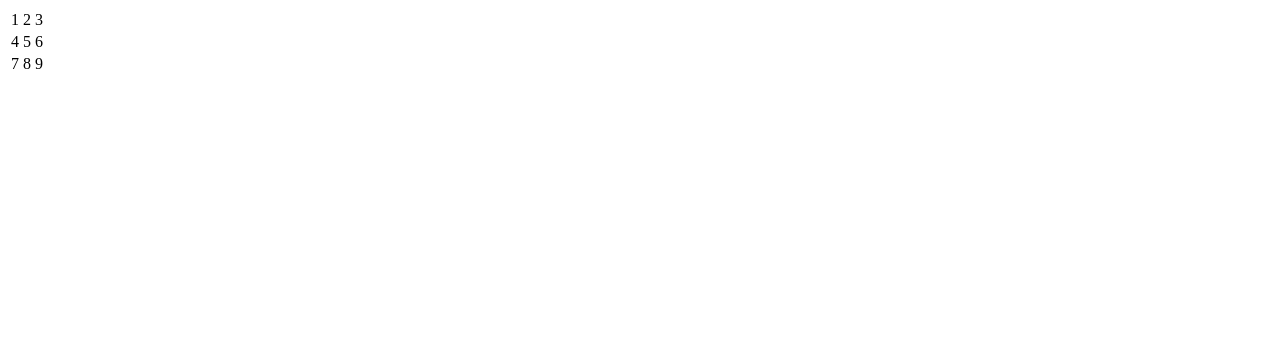
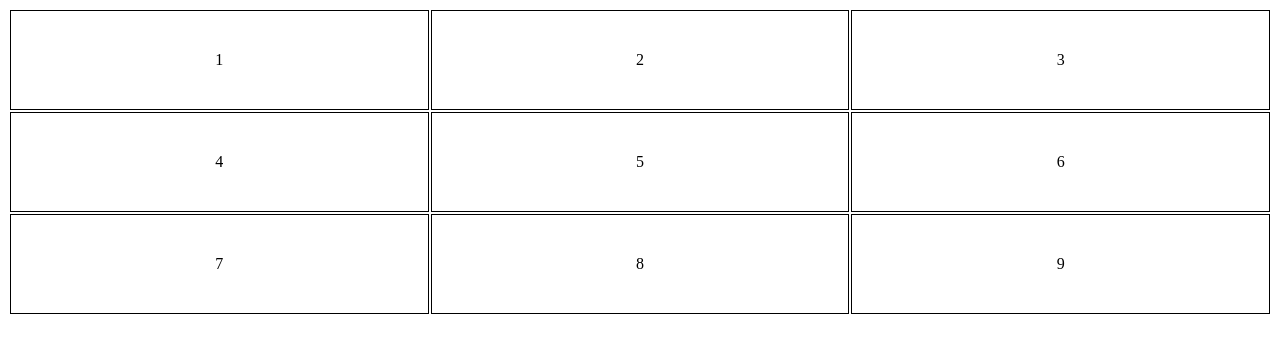
Before and after one commit to dOMARo19/tables, a plain HTML site: page table1.html in a window 1280 px wide. Drawn offline with Linux system fonts and the light colour scheme.

Commit message:
tablestyle

```diff
--- a/style.css
+++ b/style.css
@@ -0,0 +1,11 @@
+* {
+    box-sizing: border-box;
+}
+.table1 {
+    width: 100%;
+    text-align: center;
+}
+.td-table1 {
+    border: 1px solid black;
+    height: 100px;
+}
--- a/table1.html
+++ b/table1.html
@@ -7,21 +7,21 @@
     <link rel="stylesheet" href="style.css">
 </head>
 <body>
-    <table>
+    <table class="table1">
         <tr>
-            <td>1</td>
-            <td>2</td>
-            <td>3</td>
+            <td class="td-table1">1</td>
+            <td class="td-table1">2</td>
+            <td class="td-table1">3</td>
         </tr>
         <tr>
-            <td>4</td>
-            <td>5</td>
-            <td>6</td>
+            <td class="td-table1">4</td>
+            <td class="td-table1">5</td>
+            <td class="td-table1">6</td>
         </tr>
         <tr>
-            <td>7</td>
-            <td>8</td>
-            <td>9</td>
+            <td class="td-table1">7</td>
+            <td class="td-table1">8</td>
+            <td class="td-table1">9</td>
         </tr>
     </table>
 </body>
```
